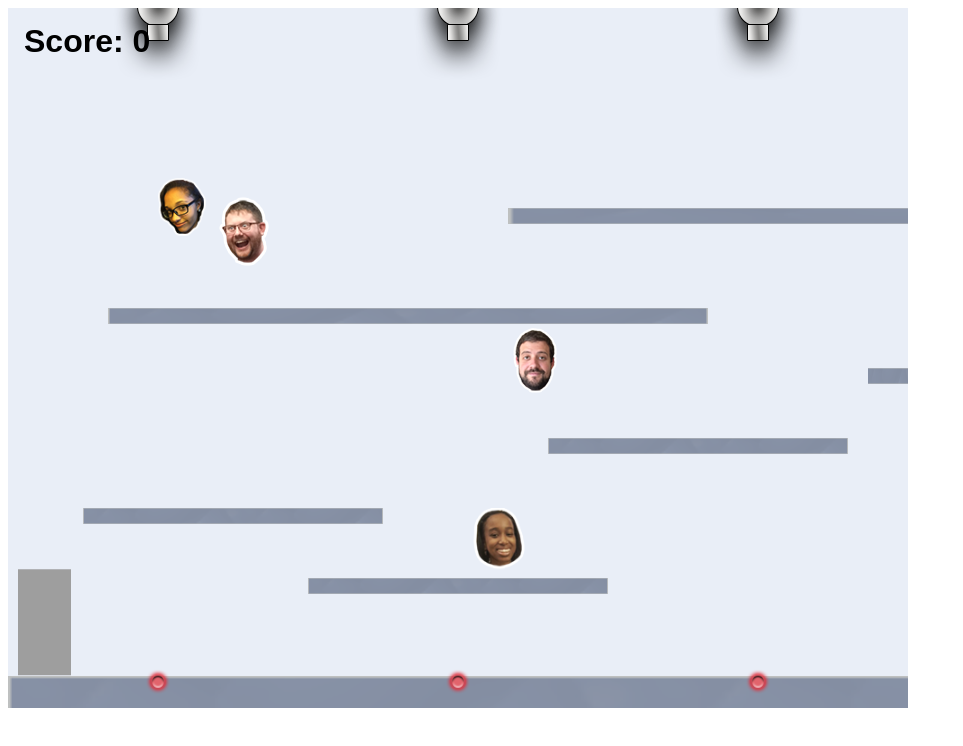
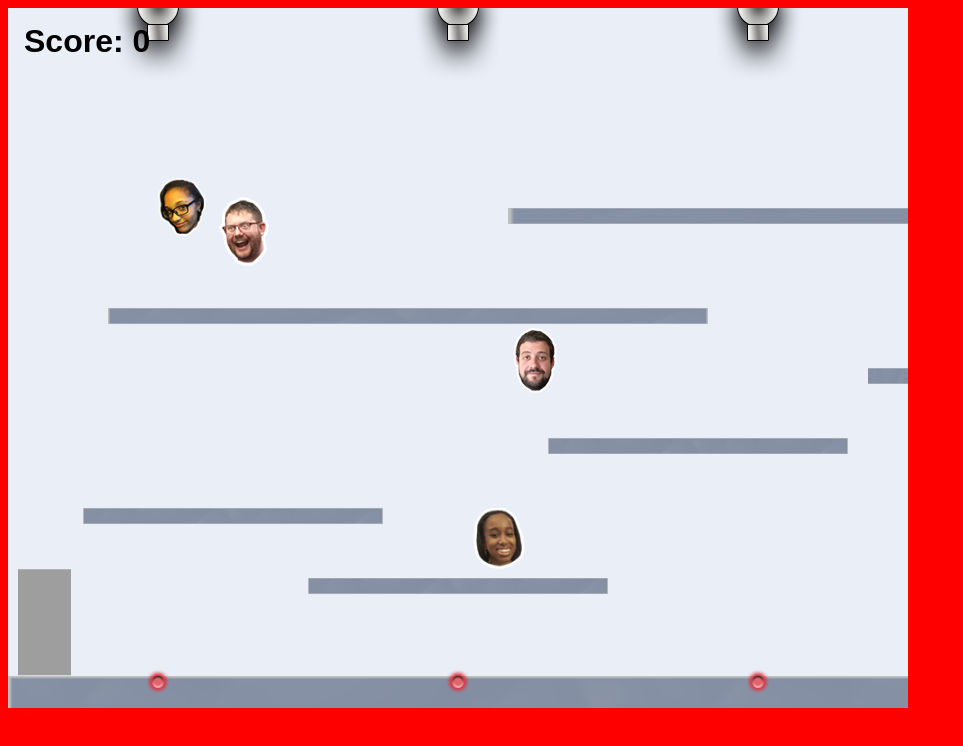
Before and after one commit to leightonmatlock/leightonmatlock.github.io, a website: page projects/platformer/index.html in a window 1280 px wide. Shown: the whole page, without its empty margins (0-963 px from the left). Drawn offline with Linux system fonts and the light colour scheme; animation ran at ten frames a second.

Commit message:
a basic website

```diff
--- a/projects/platformer/index.html
+++ b/projects/platformer/index.html
@@ -1,5 +1,8 @@
 <!DOCTYPE html>
 <html>
+<style type="text/css">
+    body{background-color:red;}
+</style>
     <head>
         <title>Platformer</title>
         <script src="lib/jquery.min.js"></script>
@@ -18,5 +21,6 @@
     </head>
     <body>
         <script src="js/index.js"></script>
+
     </body>
 </html>
```
